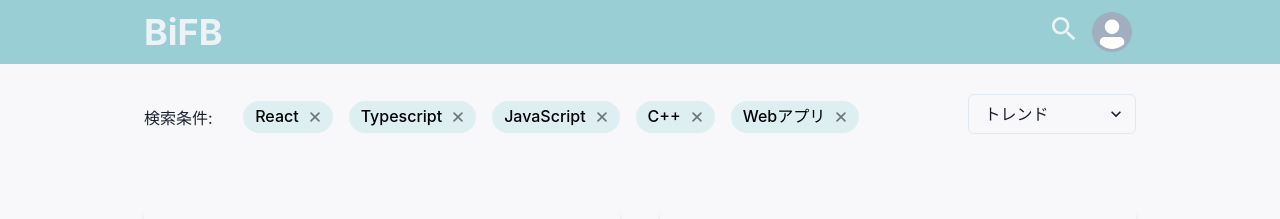
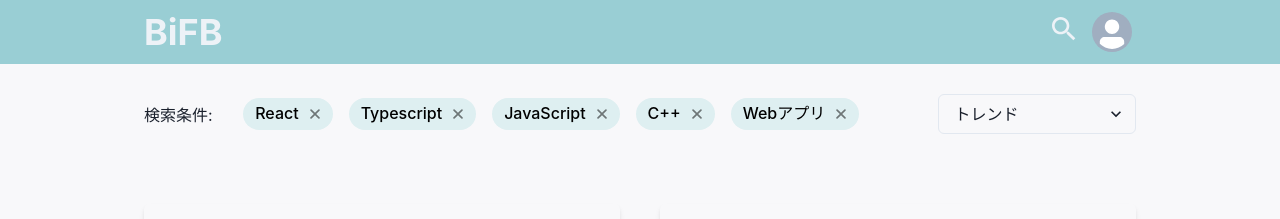
Before and after one commit to yochimonji/bifb, a React (Create React App) app: page / in a window 1280 px wide. Shown: the top 219 px of the page. Built offline with nearby package versions, Linux system fonts and the light colour scheme; no server answers.

Commit message:
add トレンド等のSelect要素の微調整

```diff
--- a/src/components/Home.tsx
+++ b/src/components/Home.tsx
@@ -39,7 +39,7 @@ const Home = (): JSX.Element => (
           )
         )}
       </HStack>
-      <Box w="20%" padding="30px 0px 35px 30px">
+      <Box w="20%" padding="30px 0px">
         <Select>
           <option value="TREND">トレンド</option>
           <option value="NEW">新着</option>
```
